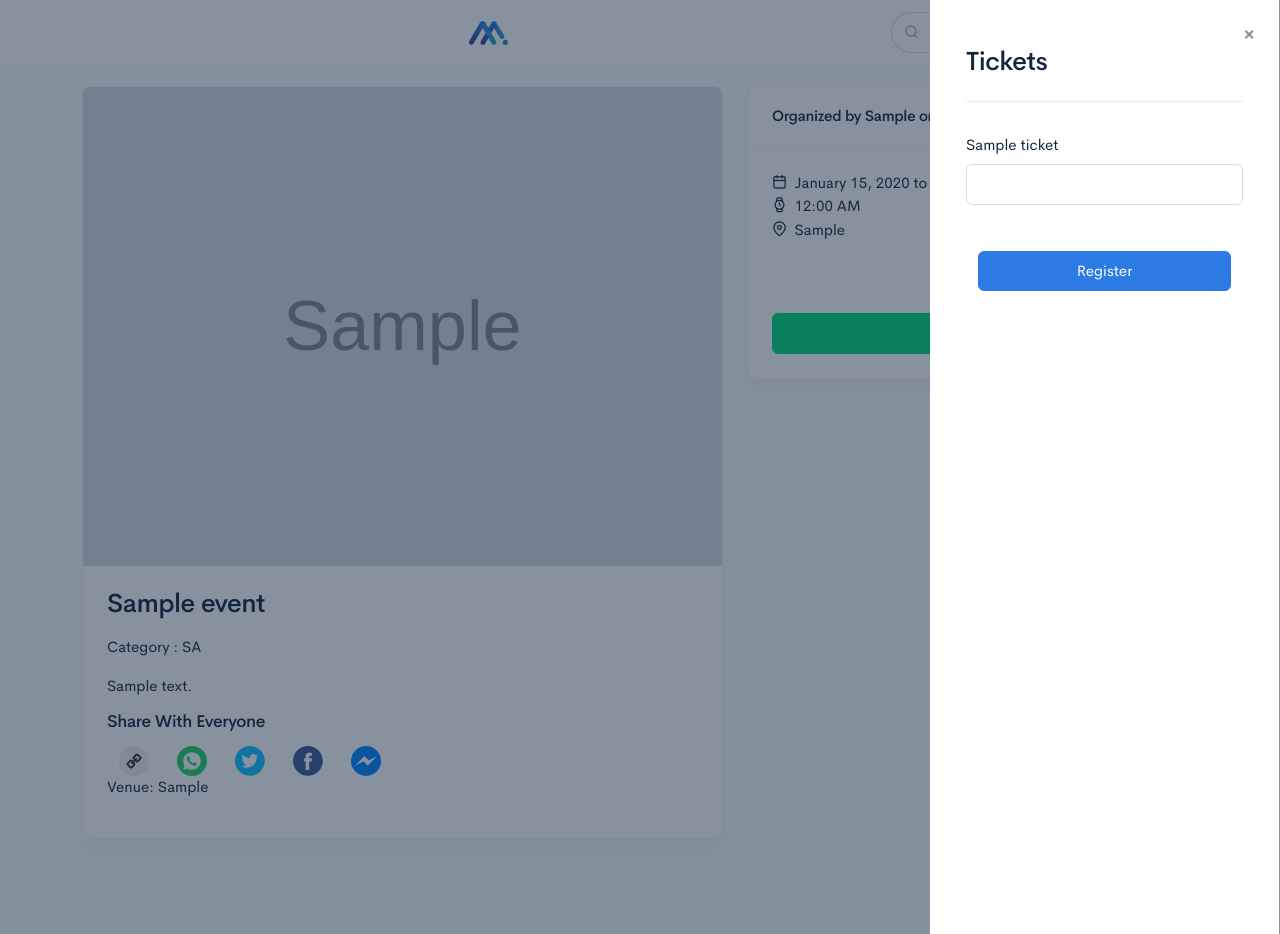
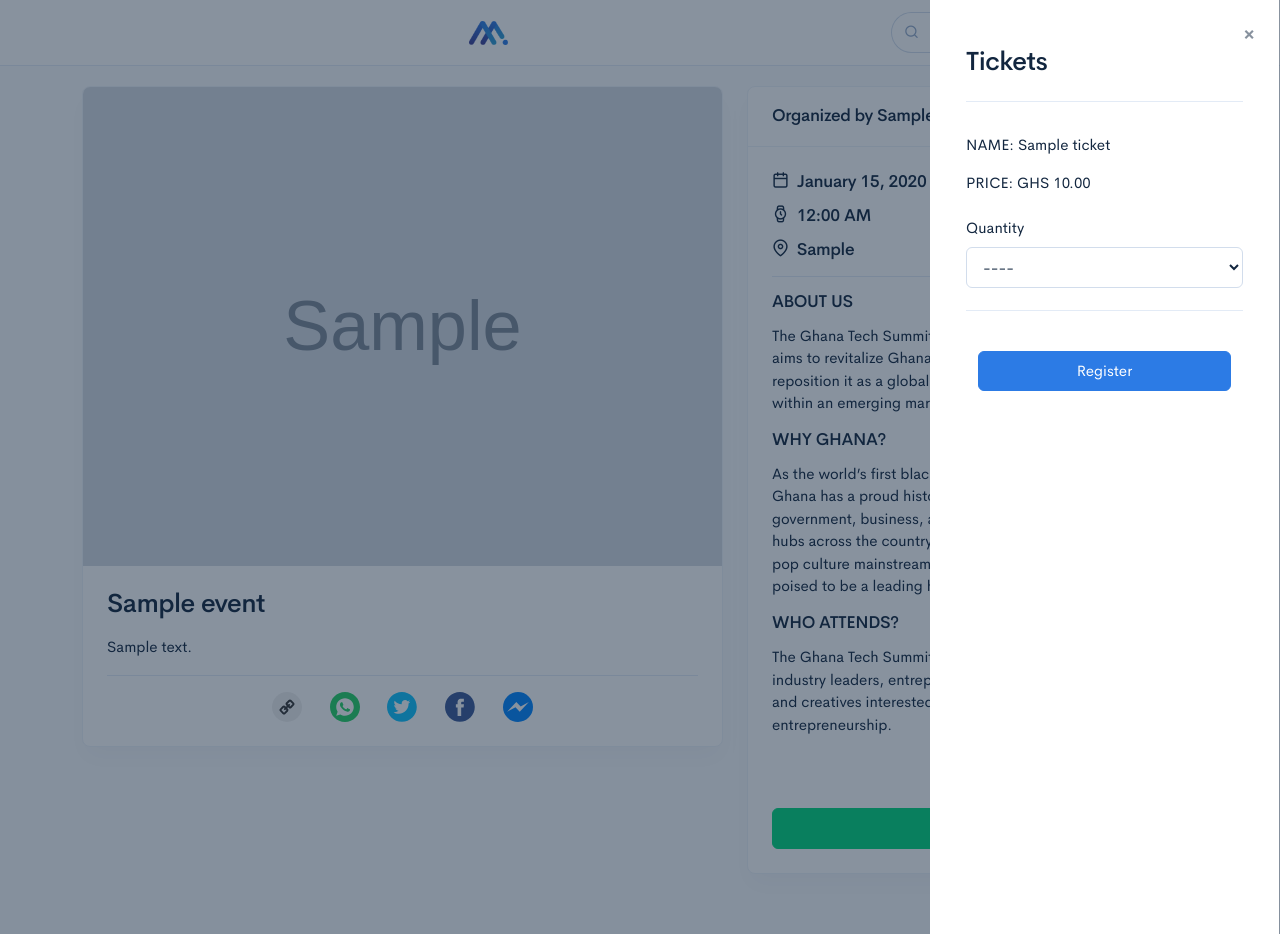
Before and after one commit to Nyamador/magna, a Django app: a page that uses magna/events/templates/events/event_detail.html in a window 1280 px wide, after a click on "Get Tickets". Run offline with Django 3.2, Linux system fonts and the light colour scheme; tables that the repository leaves empty hold one stand-in row (values such as "Sample post"); grey boxes marked "Sample" are stand-in pictures; parts of the project's set-up code (start-up, migrations or seed data) failed here and were passed over; some libraries are stand-ins or nearby versions.

Commit message:
Ticket view

```diff
--- a/magna/events/dashboard_urls.py
+++ b/magna/events/dashboard_urls.py
@@ -8,6 +8,7 @@ Urls for Event Organizer
 """
 urlpatterns = [
     path('create/', views.EventCreation.as_view() , name='create-event'),
+    path('all/', views.EventsListView.as_view(), name='event-list'),
     path('<slug:slug>/manage/', views.ManageView, name='event-dashboard'),
     path('<slug:slug>/manage/info', views.EventInformationView.as_view(), name='event-information'),
     path('<slug:slug>/manage/settings/', views.EventSettings, name='event-settings'),
--- a/magna/events/templates/events/event_detail.html
+++ b/magna/events/templates/events/event_detail.html
@@ -21,7 +21,7 @@
       </button>
 
       <!-- Brand -->
-      <a class="navbar-brand mr-auto" href="index.html">
+      <a class="navbar-brand mr-auto" href="{%  url 'home' %}">
         <img src="{% static 'events/dashboard/img/mglogo.png' %}" alt="..." class="navbar-brand-img">
       </a>
 
@@ -130,15 +130,16 @@
                         <h1>
                             {{ event.name }}
                         </h1>
-                        <p>Category : {{ event.category  }}</p>
 
                         <p class="card-text">
                         {{ event.description | safe }}
                         </p>
 
-                        <h3 class="text-underline">Share With Everyone</h3>
+                        <hr>
 
-                        <a href="#" class="p-3" data-toggle="tooltip" data-placement="top" title data-original-title="Share {{ event.name}}">
+
+                        <div style="text-align: center;">
+                          <a href="#" class="p-3" data-toggle="tooltip" data-placement="top" title data-original-title="Share {{ event.name}}">
                             <img src="{% static 'events/dashboard/img/svg/share.svg' %}" alt="">
                         </a>
 
@@ -157,8 +158,7 @@
                         <a href="#" class="p-3" title="Share {{ event.name}} on Messenger">
                             <img src="{% static 'events/dashboard/img/svg/messenger.svg' %}" alt="">
                         </a>
-
-                        <p>Venue: {{ event.venue }}</p>
+                        </div>
 
 <!--                        <h1>Organizer Detail</h1>-->
 <!--                        <p>{{ event.organizer }}</p>-->
@@ -176,41 +176,43 @@
 
                         <div class="card-header">
 
-                            <h4 class="card-header-title">
+                            <h3 class="card-header-title">
                                 Organized by {{ event.organizer }}
                                 {% block comment %}
                                 {% endblock comment %}
-                            </h4>
+                            </h3>
 
                           </div>
 
                     <div class="card-body">
 
-                        <div clas>
+                        <h3 class="bold">
                             <span class="fe fe-calendar">
                             </span>
                               {{ event.get_start_date }}
                               {% if event.start_date %}
                               to {{ event.get_end_date }}
                               {% endif %}
-                        </div>
+                        </h3>
 
-                        <div>
+                        <h3>
                             <span class="fe fe-watch">
                             </span>
 
                               {{ event.start_time    }}
-                        </div>
+                        </h3>
 
 
-                        <div>
+                        <h3>
                             <span class="fe fe-map-pin">
                             </span>
 
                             {{ event.venue }}
-                        </div>
+                        </h3>
 
-                        <!-- <h3>ABOUT US</h3>
+                        <hr>
+
+                        <h3>ABOUT US</h3>
                         <p class="card-text">
                             The Ghana Tech Summit is a 12-year initiative. The Summit aims to revitalize Ghana’s entrepreneurial economy and reposition it as a global study of catalyzed innovation within an emerging market country.
                         </p>
@@ -223,13 +225,13 @@
                         <h3>WHO ATTENDS?</h3>
                         <p class="card-text">
                             The Ghana Tech Summit is for local and international industry leaders, entrepreneurs, investors, digital marketers and creatives interested in transforming the world via entrepreneurship.
-                        </p> -->
+                        </p>
 
 
 
                         <div class="mt-6">
                             <button class="btn btn-success col-12 lift" data-toggle="modal" data-target="#modalVerticalRight">
-                                Tickets
+                                Get Tickets
                             </button>
                         </div>
                     </div>
@@ -264,9 +266,30 @@
 
                                   <form>
                                     <div class="form-group">
-                                      <label >{{ ticket.name }}</label>
-                                      <input type="text" name="{{ ticket.name }}" class="form-control">
+                                      <p>NAME: {{ ticket.name }}</p>
+                                      <p>PRICE: {{ event.currency }} {{ ticket.price }}</p>
                                     </div>
+
+                                    <div class="form-group">
+                                      <label>Quantity </label>
+                                      <select name="ticket-quantity" class="form-control" data-toggle="select">
+                                        <option value selected>----</option>
+                                        <option value="1">1</option>
+                                        <option value="2">2</option>
+                                        <option value="3">3</option>
+                                        <option value="4">4</option>
+                                        <option value="5">5</option>
+                                        <option value="6">6</option>
+                                        <option value="7">7</option>
+                                        <option value="8">8</option>
+                                        <option value="9">9</option>
+                                        <option value="10">10</option>
+
+                                      </select>
+
+                                    </div>
+
+                                    <hr>
 
 
                                   </form>
--- a/magna/events/views.py
+++ b/magna/events/views.py
@@ -7,6 +7,18 @@ from django.views.generic.edit import CreateView, UpdateView
 from django.views.generic import ListView
 from .models import Event, Ticket, Organizer
 from .forms import EventCreationForm, TicketCreationForm, EventUpdateForm
+
+
+class EventsListView(ListView, LoginRequiredMixin):
+    """
+    Displays a list of events created by the current user
+    """
+    model = Event
+    context_object_name = 'events'
+    template_name = 'events/events_list.html'
+
+    def get_queryset(self):
+        return Event.objects.filter(user=self.request.user)
 
 
 
```
Also changed, not shown: magna/events/templates/events/events_list.html (added, +78 -0 lines), magna/magna/settings.py (+10 -10 lines), magna/requirements.txt (+6 -1 lines), magna/users/templates/account/login.html (+10 -1 lines), requirements.txt (deleted, +0 -26 lines).
